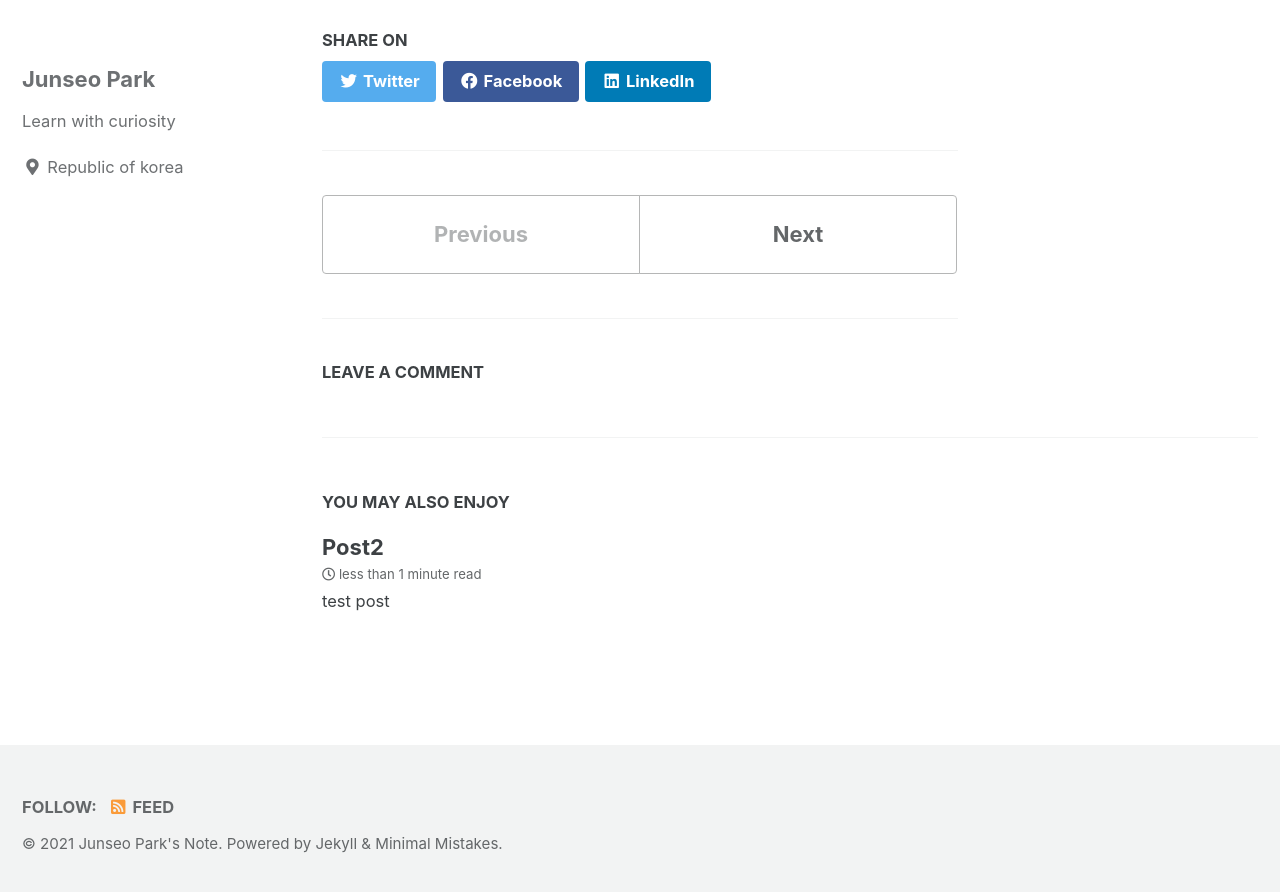
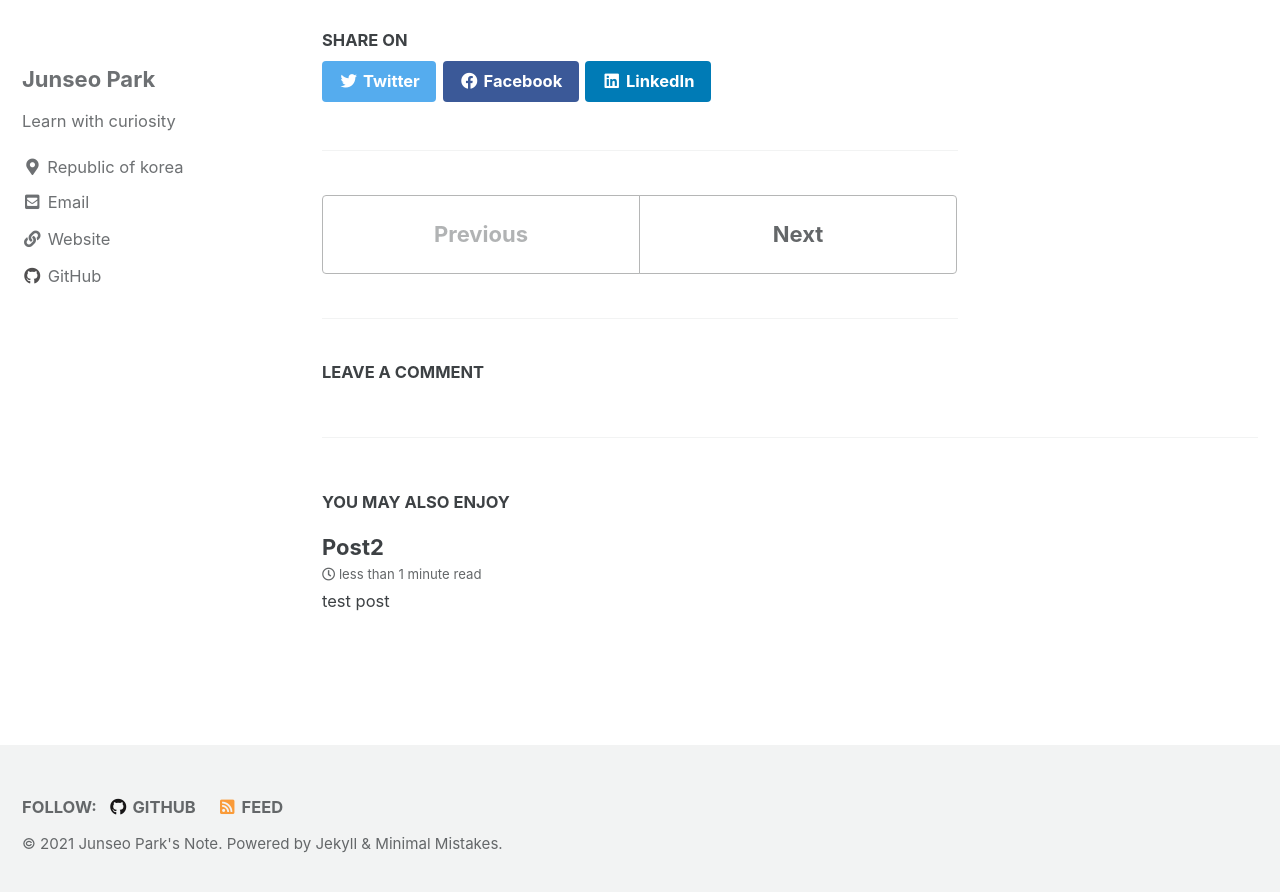
Before and after one commit to iJSPARK/iJSPARK.github.io, a Jekyll site: the page built from _posts/2021-10-17-firstpost.md, in a window 1280 px wide and 900 px high, scrolled down 573 px. Shown: the top 892 px of the window. Built offline with Jekyll 4.4.1, drawn with Linux system fonts in a browser that asks for light colours; cached includes are drawn as plain includes; comment, search, counter and statistics services are not loaded; part of the change alters nothing that is shown.

```diff
--- a/_config.yml
+++ b/_config.yml
@@ -109,44 +109,20 @@ author:
   links:
     - label: "Email"
       icon: "fas fa-fw fa-envelope-square"
-      # url: "mailto:your.name@email.com"
+      url: "jspark2730@gmail.com"
     - label: "Website"
       icon: "fas fa-fw fa-link"
-      # url: "https://your-website.com"
-    - label: "Twitter"
-      icon: "fab fa-fw fa-twitter-square"
-      # url: "https://twitter.com/"
-    - label: "Facebook"
-      icon: "fab fa-fw fa-facebook-square"
-      # url: "https://facebook.com/"
+      url: "https://ijspark.github.io/"
     - label: "GitHub"
       icon: "fab fa-fw fa-github"
-      # url: "https://github.com/"
-    - label: "Instagram"
-      icon: "fab fa-fw fa-instagram"
-      # url: "https://instagram.com/"
+      url: "https://github.com/iJSPARK"
 
 # Site Footer
 footer:
   links:
-    - label: "Twitter"
-      icon: "fab fa-fw fa-twitter-square"
-      # url:
-    - label: "Facebook"
-      icon: "fab fa-fw fa-facebook-square"
-      # url:
     - label: "GitHub"
       icon: "fab fa-fw fa-github"
-      # url:
-    - label: "GitLab"
-      icon: "fab fa-fw fa-gitlab"
-      # url:
-    - label: "Bitbucket"
-      icon: "fab fa-fw fa-bitbucket"
-      # url:
-    - label: "Instagram"
-      icon: "fab fa-fw fa-instagram"
-      # url:
+      url: "https://github.com/iJSPARK"
 
 
 # Reading Files
@@ -254,16 +230,16 @@ tag_archive:
   type: liquid
   path: /tags/
 # https://github.com/jekyll/jekyll-archives
-# jekyll-archives:
-#   enabled:
-#     - categories
-#     - tags
-#   layouts:
-#     category: archive-taxonomy
-#     tag: archive-taxonomy
-#   permalinks:
-#     category: /categories/:name/
-#     tag: /tags/:name/
+jekyll-archives:
+  enabled:
+    - categories
+    - tags
+  layouts:
+    category: archive-taxonomy
+    tag: archive-taxonomy
+  permalinks:
+    category: /categories/:name/
+    tag: /tags/:name/
 
 
 # HTML Compression
--- a/_posts/2021-10-17-firstpost.md
+++ b/_posts/2021-10-17-firstpost.md
@@ -2,8 +2,8 @@
 title : "Post Test"
 categories :
     - Data Structure
-tags :
-    - C
+tag :
+    - C # [C, python]
 author_profile: true
 
 toc : true # 목차
```
